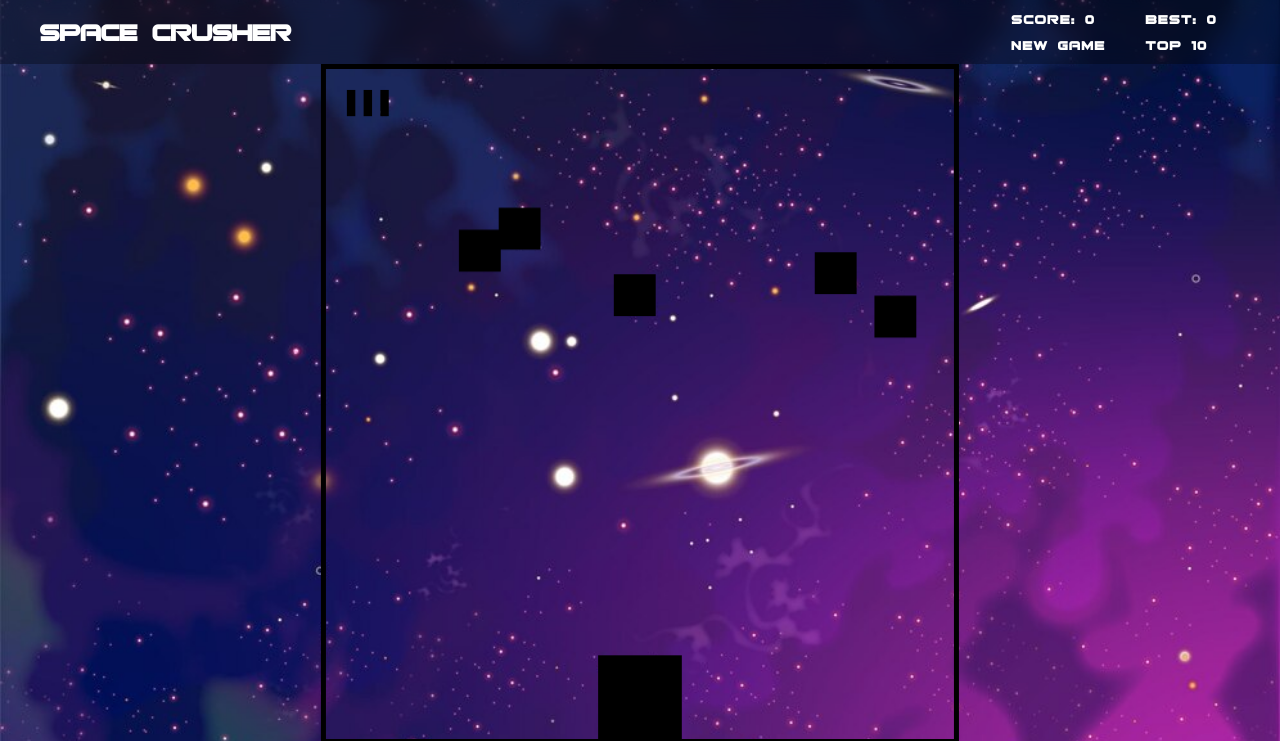
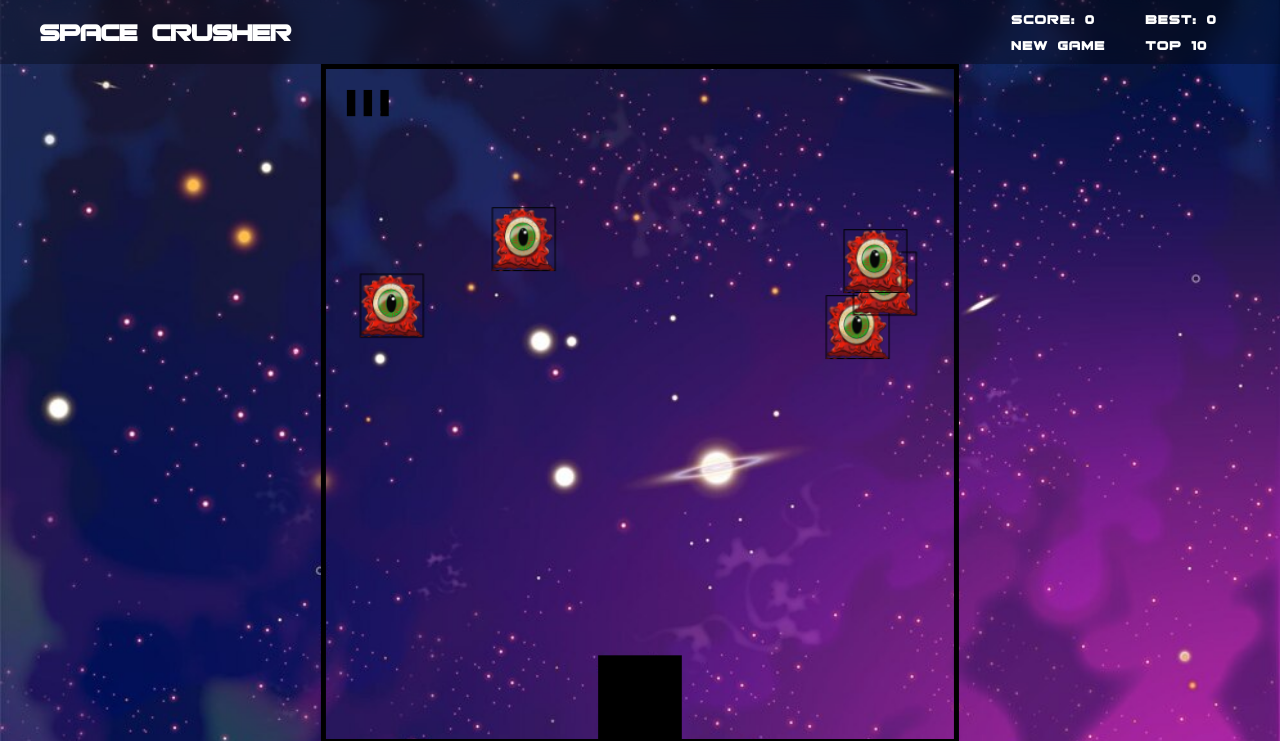
Before and after one commit to Yuliya-Karuk/RS-School-2023Q2-Stage0, a website with bundled scripts: page random-game/index.html in a window 1280 px wide. Both pictures are taken after a click on the button "New game". Shown: the top 741 px of the page. Built offline with nearby package versions, Linux system fonts and the light colour scheme.

Commit message:
feat: add restart game function; add animation for enemy

```diff
--- a/random-game/index.html
+++ b/random-game/index.html
@@ -22,6 +22,7 @@
     </header>
     <main class="main">
         <canvas class="game"></canvas>
+        <img class="monster__img" src="src/img/m1.png" alt="monster">
     </main>
     <footer class="footer">
         <div class="footer__wrapper">
--- a/random-game/script.js
+++ b/random-game/script.js
@@ -2,6 +2,4 @@ import { Game } from './src/js/game.js';
 
 window.addEventListener('load', () => {
     const game = new Game();
-    console.log(window.innerHeight)
-    console.log(window.innerWidth)
 })
--- a/random-game/src/js/enemy.js
+++ b/random-game/src/js/enemy.js
@@ -8,8 +8,8 @@ const EnemyConst = {
 class Enemy {
     constructor(game) {
         this.game = game;
-        this.width = 40;
-        this.height = 40;
+        this.width = 60;
+        this.height = 60;
         this.x = 0;
         this.y = 0;
         this.speed = 0.5;
@@ -26,7 +26,8 @@ class Enemy {
     }
 
     drawEnemy(context) {
-        if(this.isFlown) context.fillRect(this.x, this.y, this.width, this.height);
+        if(this.isFlown) context.strokeRect(this.x, this.y, this.width, this.height);
+        if(this.isFlown) context.drawImage(this.image, this.imageNumberX * this.monsterWidth, this.imageNumberY * this.monsterHeight, this.monsterWidth, this.monsterHeight, this.x, this.y, this.width, this.height);
     }
 
     startEnemyFlow() {
@@ -38,16 +39,21 @@ class Enemy {
         if (this.isFlown) {
             this.y += this.speed;
             this.game.player.bulletPool.forEach(bullet => {
-                if (this.game.checkCollision(this, bullet)) {
+                if (this.game.checkCollision(this, bullet) && this.lives > 0) {
+                    this.lives -= 1;
                     if (!this.game.gameOver) this.game.score += 1;
-                    this.returnEnemy();
+                    bullet.returnBullet();
                 };
             });
+            if (this.lives < 1) {
+                if (this.game.frameAnimationUpdate) this.showMonsterChanging();
+            }
             if (this.y + this.height > this.game.height || this.game.checkCollision(this, this.game.player)) {
                 this.game.player.lives -= 1;
                 console.log(this.game.player.lives)
                 if (this.game.player.lives === 0) {
                     this.game.gameOver = true;
+                    this.game.enemyPool = [];
                 }
                 this.returnEnemy();
             }
@@ -57,7 +63,13 @@ class Enemy {
     returnEnemy() {
         this.isFlown = false;
         this.y = 0;
+        this.imageNumberX = 0;
+        this.lives = 1;
         this.startEnemyFlow();
     }
 
+    showMonsterChanging() {
+        this.imageNumberX += 1;
+        if (this.imageNumberX > 2) this.returnEnemy();
+    }
 }
--- /dev/null
+++ b/random-game/src/js/enemy_monster.js
@@ -0,0 +1,16 @@
+import { Enemy } from './enemy.js';
+import { newUtils } from './utils.js';
+export { Monster };
+
+class Monster extends Enemy {
+    constructor(game) {
+        super(game)
+        this.image = document.querySelector('.monster__img');
+        this.monsterWidth = 140;
+        this.monsterHeight = 130;
+        this.imageNumberX = 0;
+        this.imageNumberY = 0; // пока 1 моснтр
+        // this.imageNumberY = generateRandomPosition(0, 4); сделаю 4 монстра
+        this.lives = 1;
+    }
+}
--- a/random-game/src/js/game.js
+++ b/random-game/src/js/game.js
@@ -1,6 +1,7 @@
 import { Player } from './player.js';
 import { Enemy } from './enemy.js';
 import { GameTools } from './game_tools.js';
+import { Monster } from './enemy_monster.js';
 export { Game };
 
 const GameConst = {
@@ -24,6 +25,11 @@ class Game {
         this.score = 0;
         this.gameOver = false;
 
+        this.frameAnimationUpdate = false;
+        this.frameTimer = 0;
+        this.frameInterval = 300;
+        this.timeInterval = 20;
+
         this.updateGame();
         this.createEnemyPool();
 
@@ -39,6 +45,7 @@ class Game {
     }
 
     render() {
+        this.countTimer();
         this.gameTools.showScore();
         this.gameTools.drawGamePlayerLives();
         this.player.drawPlayer(this.context);
@@ -75,7 +82,7 @@ class Game {
 
     createEnemyPool() {
         for (let i = 0; i < GameConst.numberOfEnemy; i += 1) {
-            this.enemyPool.push(new Enemy(this));
+            this.enemyPool.push(new Monster(this));
         }
         this.startEnemyAttack();
     }
@@ -109,4 +116,21 @@ class Game {
             a.y + a.height > b.y
         )
     }
+
+    restartGame() {
+        this.player.restartPlayer();
+        this.score = 0;
+        this.createEnemyPool();
+        this.gameOver = false;
+    }
+
+    countTimer() {
+        if (this.frameTimer > this.frameInterval) {
+            this.frameAnimationUpdate = true;
+            this.frameTimer = 0;
+        } else {
+            this.frameAnimationUpdate = false;
+            this.frameTimer += this.timeInterval;
+        }
+    }
 }
--- a/random-game/src/js/game_tools.js
+++ b/random-game/src/js/game_tools.js
@@ -4,8 +4,14 @@ class GameTools{
     constructor(game) {
         this.game = game;
         this.score = document.querySelector('.nav__score');
+        this.buttonNewGame = document.querySelector('.nav__btn_new-game');
 
         this.loadFont();
+
+        this.buttonNewGame.addEventListener('click', (e) => {
+            e.preventDefault();
+            this.game.restartGame()
+        });
     }
 
     loadFont() {
--- a/random-game/src/js/player.js
+++ b/random-game/src/js/player.js
@@ -1,5 +1,10 @@
 export { Player };
 import { BulletConst, Bullet } from './bullet.js';
+
+const PlayerConst = {
+    playerLives: 3,
+
+}
 
 class Player {
     constructor(game) {
@@ -11,7 +16,7 @@ class Player {
         this.leftBoundary = 0 - this.width * 0.5;
         this.rightBoundary = this.game.width -  this.width * 0.5;
         this.speed = 2.5;
-        this.lives = 3;
+        this.lives = PlayerConst.playerLives;
 
         this.bulletPool = [];
         this.createBulletPool();
@@ -47,4 +52,10 @@ class Player {
         const bullet = this.getOneBullet();
         if (bullet) bullet.startBulletFlow(this.x + this.width * 0.5, this.y);
     }
+
+    restartPlayer() {
+        this.x = this.game.width * 0.5 - this.width * 0.5;
+        this.y = this.game.height - this.height;
+        this.lives = PlayerConst.playerLives;
+    }
 }
--- a/random-game/src/sass/abstracts/_reset.scss
+++ b/random-game/src/sass/abstracts/_reset.scss
@@ -20,6 +20,7 @@ button {
     padding: 0;
     background-color: transparent;
     border: none;
+    outline: none;
     cursor: pointer;
 }
 
--- a/random-game/src/sass/layouts/_main.scss
+++ b/random-game/src/sass/layouts/_main.scss
@@ -2,3 +2,7 @@
     position: relative;
     height: 85vh;
 }
+
+.monster__img {
+    display: none;
+}
```
Also changed, not shown: random-game/src/img/m1.png (added), random-game/src/sass/style.css, 1 other file.
